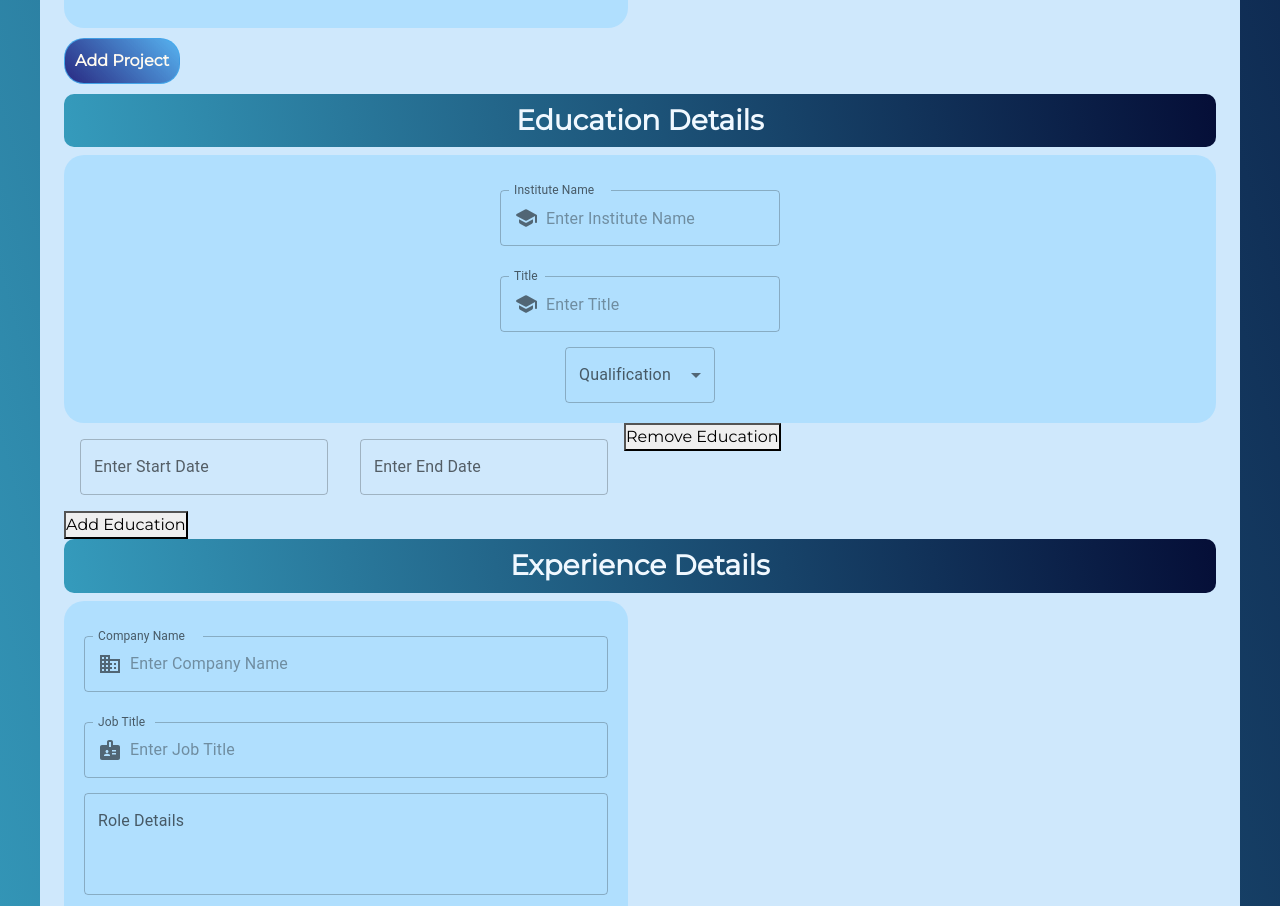
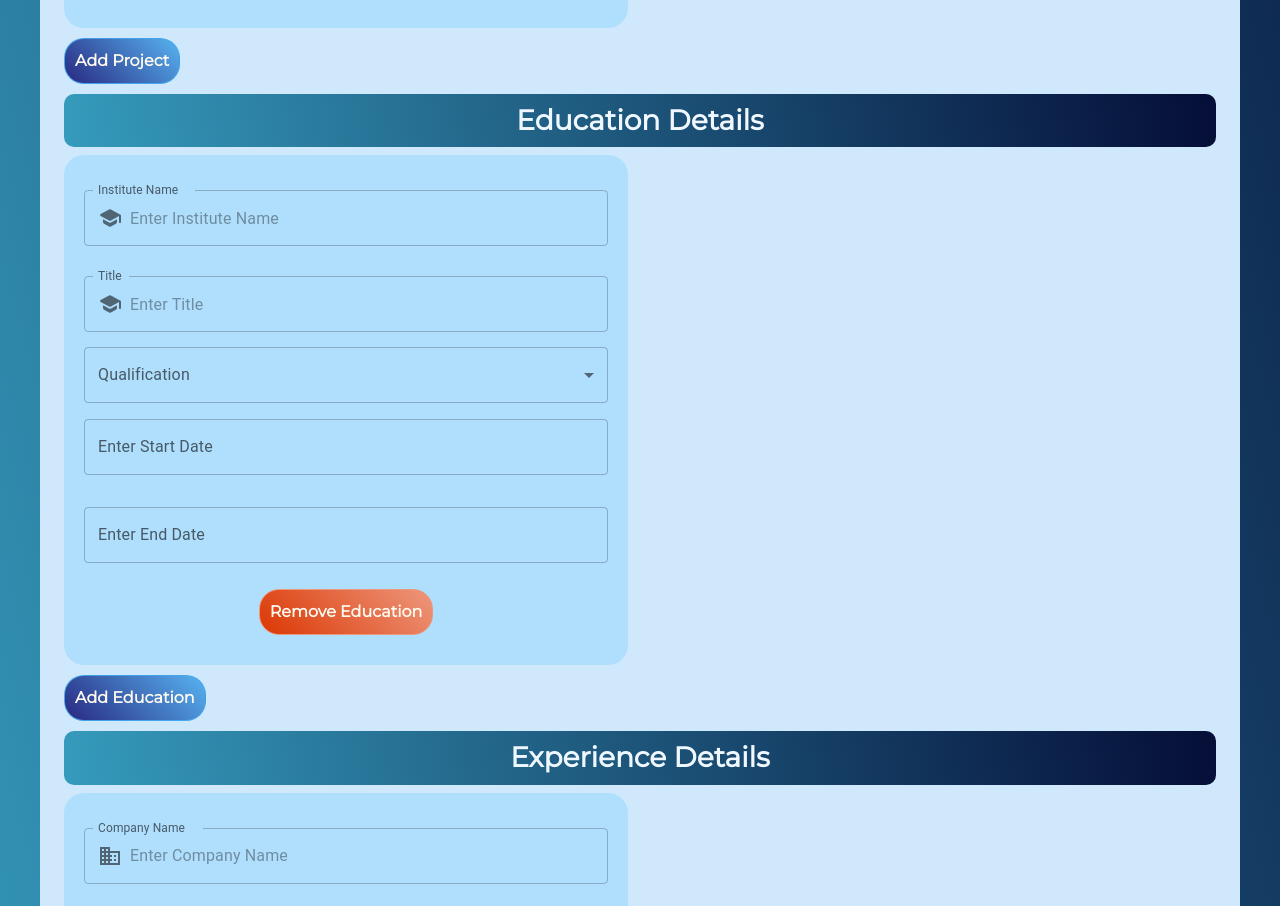
Before and after one commit to maijako/CV-generator, a React (Create React App) app: page /buildCV in a window 1280 px wide. Shown: the part 1584-2490 px from the top of the page. Built offline with nearby package versions, Linux system fonts and the light colour scheme; no server answers; a web font is replaced by a local one; what @react-pdf/renderer would draw is missing.

Commit message:
Adds Styling to Education Section

```diff
--- a/src/components/cvcomponents/EducationSection.js
+++ b/src/components/cvcomponents/EducationSection.js
@@ -20,6 +20,7 @@ import {
   FormControl,
   Select,
 } from "@mui/material";
+import Grid from '@mui/material/Grid';
 import "./cv-component-styles.css";
 
 function EducationSection() {
@@ -74,9 +75,10 @@ function EducationSection() {
   return (
     <>
       <h3>Education Details</h3>
+      <Grid container spacing={3}>
       {educations.map((education, index) => {
         return (
-          <div key={index}>
+          <Grid key={index} item xs={12} sm={6}>
             <div className="containerStyles">
               <TextField
                 id="input-institute-name"
@@ -90,7 +92,7 @@ function EducationSection() {
                 }}
                 placeholder="Enter Institute Name"
                 variant="outlined"
-                sx={{ margin: "15px 0" }}
+                sx={{ margin: "15px 0", width: "100%" }}
                 name="instituteName"
                 value={education.uniName}
                 onChange={(event) => handleUniChange(event, index)}
@@ -109,14 +111,14 @@ function EducationSection() {
                 }}
                 placeholder="Enter Title"
                 variant="outlined"
-                sx={{ margin: "15px 0" }}
+                sx={{ margin: "15px 0", width: "100%" }}
                 name="courseTitle"
                 value={education.courseName}
                 onChange={(event) => handleCourseChange(event, index)}
                 // onFocus={(event) => handleFocus(index, event)}
 
               />
-              <FormControl sx={{ minWidth: 150 }}>
+              <FormControl sx={{ minWidth: 150, width: "100%" }}>
                 <InputLabel id="selectedQualificationLabel">
                   Qualification
                 </InputLabel>
@@ -139,11 +141,9 @@ function EducationSection() {
                   <MenuItem value={"Diploma"}>Diploma</MenuItem>
                 </Select>
               </FormControl>
-
-            </div>
               <LocalizationProvider dateAdapter={AdapterMoment}>
                 <DatePicker
-                sx={{ margin: 2 }}
+                  sx={{ margin: 2, width: "100%" }}
                   label="Enter Start Date"
                   format="MMM YY"
                   views={["month", "year"]}
@@ -153,7 +153,7 @@ function EducationSection() {
                 />
 
                 <DatePicker
-                sx={{ margin: 2 }}
+                  sx={{ margin: 2, width: "100%" }}
                   label="Enter End Date"
                   format="MMM YY"
                   views={["month", "year"]}
@@ -161,12 +161,14 @@ function EducationSection() {
                   onChange={(date) => handleEndChange(date, index)}
                 />
               </LocalizationProvider>
-            <button onClick={() => deleteEduFields(index)}>Remove Education</button>
+              <button className="addButton removeButton" onClick={() => deleteEduFields(index)}>Remove Education</button>
             </div>
+          </Grid>
         );
       })}
+      </Grid>
 
-      <button onClick={addEduFields}>Add Education</button>
+      <button className="addButton" onClick={addEduFields}>Add Education</button>
     </>
   );
 }
--- a/src/components/cvcomponents/ExperienceSection.js
+++ b/src/components/cvcomponents/ExperienceSection.js
@@ -118,7 +118,7 @@ function ExperienceSection() {
               value={experience.roleDetails}
               onChange={(event) => handleRoleChange(event, index)}
             />
-            {/* <div sx={{display:"flex", flexDirection: "row", width: "100%"}}> */}
+
               <LocalizationProvider dateAdapter={AdapterMoment}>
 
                 <DatePicker
```
Lines whose indentation alone changed are shown as unchanged.
